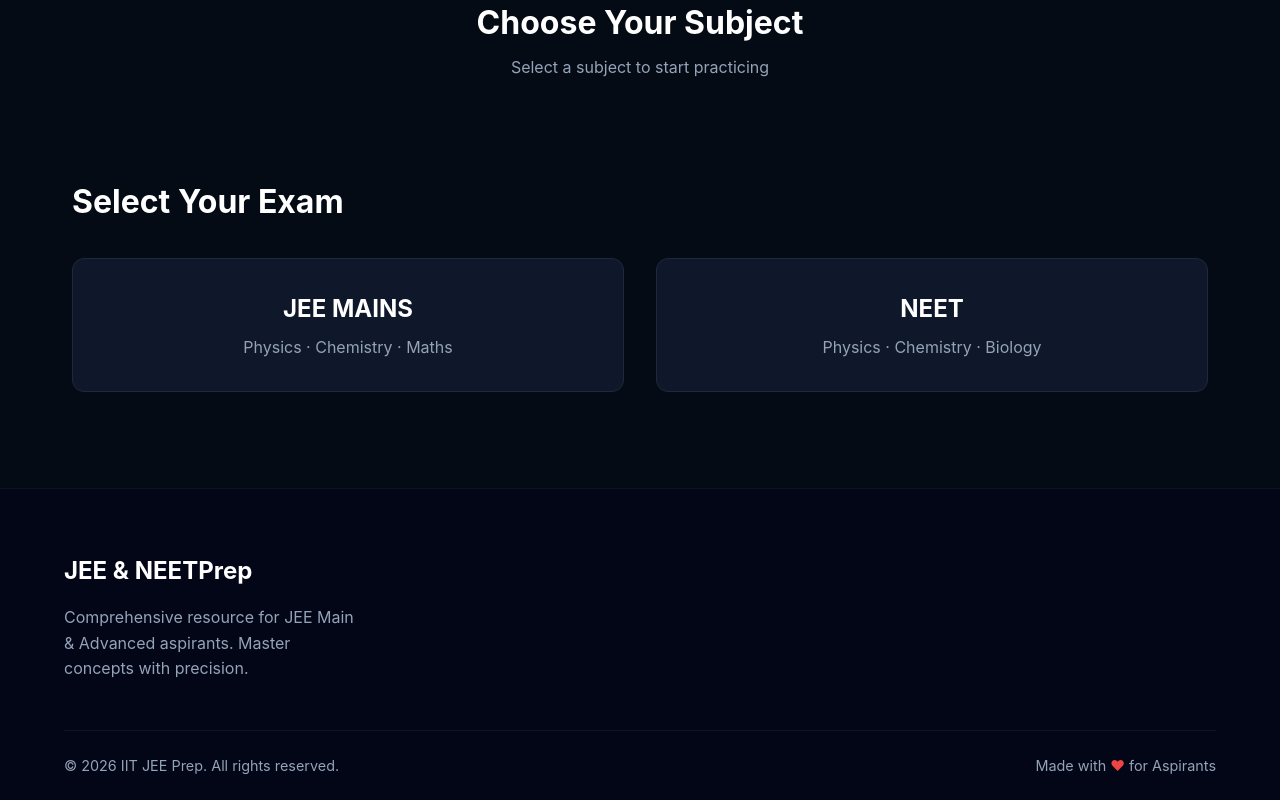
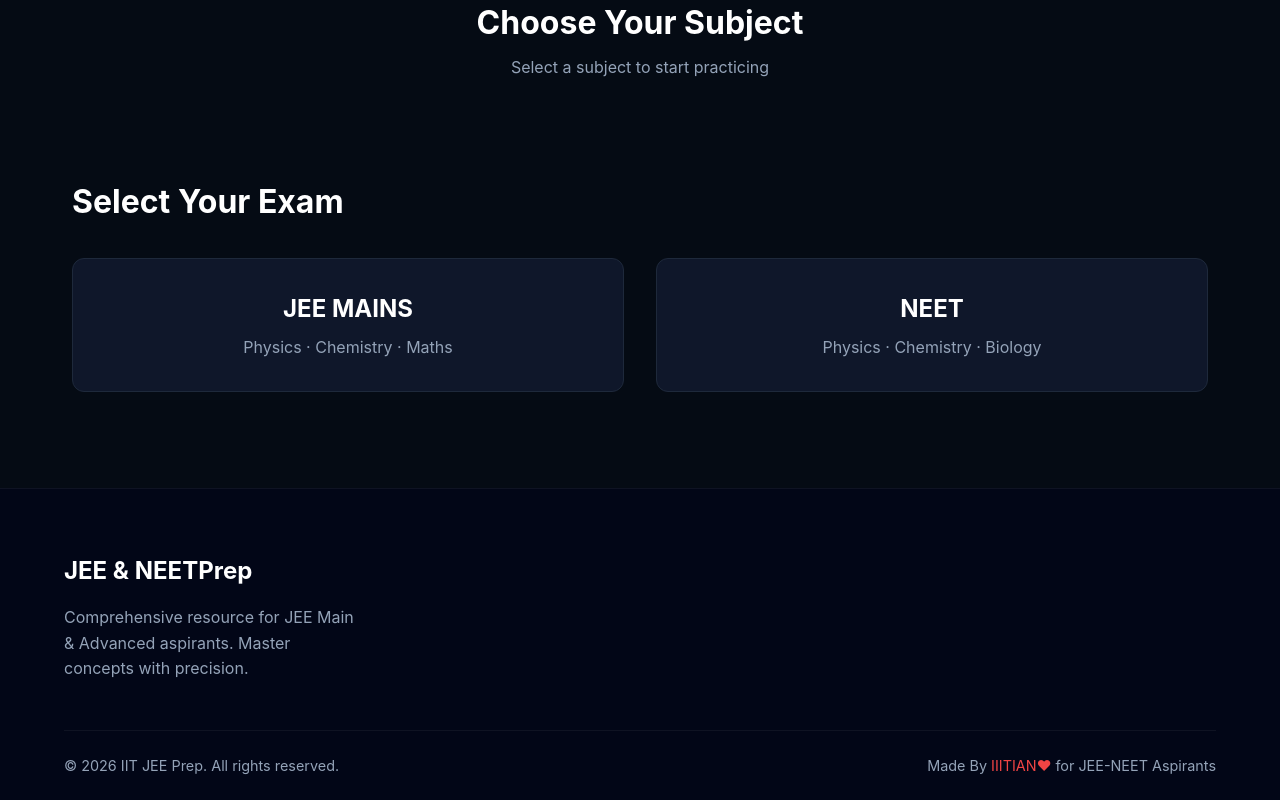
Before and after one commit to amanpratap90/JEE-NEET-PRO, a React (Vite) app in the folder frontend/JEE-NEET/: page / in a window 1280 px wide. Shown: the part 574-1374 px from the top of the page. Built offline with nearby package versions, Linux system fonts and the light colour scheme; no server answers.

Commit message:
Update Footer.jsx

```diff
--- a/frontend/JEE-NEET/src/layout/Footer.jsx
+++ b/frontend/JEE-NEET/src/layout/Footer.jsx
@@ -16,7 +16,7 @@ export default function Footer() {
             <div className="footer-bottom">
                 <p>&copy; {new Date().getFullYear()} IIT JEE Prep. All rights reserved.</p>
                 <div className="footer-socials">
-                    <span>Made with <span style={{ color: '#ef4444' }}>❤</span> for Aspirants</span>
+                    <span>Made By <span style={{ color: '#ef4444' }}>IIITIAN❤</span> for JEE-NEET Aspirants</span>
                 </div>
             </div>
         </footer>
```
